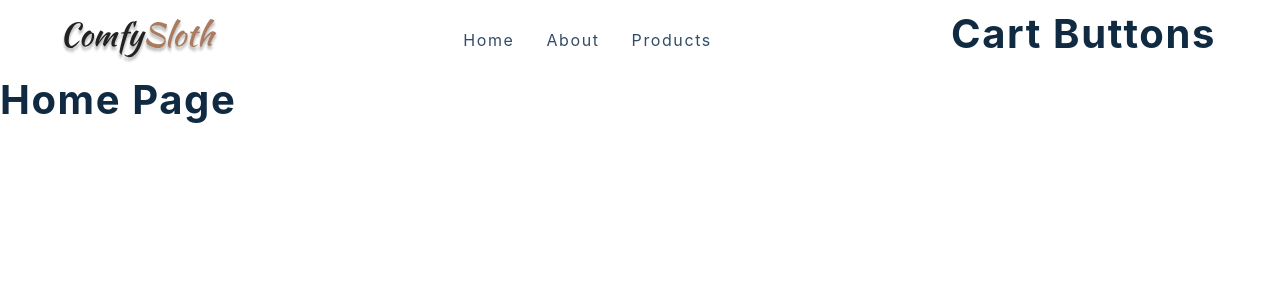
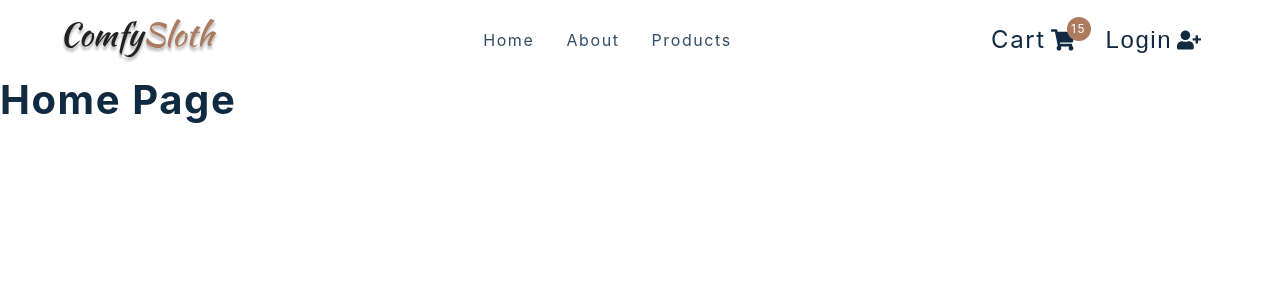
Before and after one commit to matheusmassari/react-e-commerce-project, a React (Create React App) app: page / in a window 1280 px wide. Shown: the top 300 px of the page. Built offline with nearby package versions, Linux system fonts and the light colour scheme.

Commit message:
cartbuttons configurados (sem funcionalidades ainda)

```diff
--- a/src/components/CartButtons.js
+++ b/src/components/CartButtons.js
@@ -1,11 +1,78 @@
-import React from 'react'
+import React from "react";
+import styled from "styled-components";
+import { Link } from "react-router-dom";
+
+import { FaShoppingCart, FaUserMinus, FaUserPlus } from "react-icons/fa";
 
 const CartButtons = () => {
-    return (
-        <div>
-            <h2>Cart buttons</h2>
-        </div>
-    )
-}
+  return (
+    <Wrapper className="cart-btn-wrapper">
+      <Link to="/cart" className="cart-btn">
+        Cart
+        <span className="cart-container">
+          <FaShoppingCart />
+          <span>
+            <span className="cart-value">15</span>
+          </span>
+        </span>
+      </Link>
+      <button type="button" className="auth-btn">
+          Login <FaUserPlus />
+      </button>
+    </Wrapper>
+  );
+};
 
-export default CartButtons
+const Wrapper = styled.div`
+  display: grid;
+  grid-template-columns: 1fr 1fr;
+  align-items: center;
+  width: 225px;
+  .cart-btn {
+    color: var(--clr-grey-1);
+    font-size: 1.5rem;
+    letter-spacing: var(--spacing);
+    color: var(--clr-grey-1);
+    display: flex;
+    align-items: center;
+  }
+  .cart-container {
+    display: flex;
+    align-items: center;
+    position: relative;
+    svg {
+      height: 1.6rem;
+      margin-left: 5px;
+    }
+  }
+  .cart-value {
+    position: absolute;
+    top: -10px;
+    right: -16px;
+    background: var(--clr-primary-5);
+    width: 16px;
+    height: 16px;
+    display: flex;
+    align-items: center;
+    justify-content: center;
+    border-radius: 50%;
+    font-size: 0.75rem;
+    color: var(--clr-white);
+    padding: 12px;
+  }
+  .auth-btn {
+    display: flex;
+    align-items: center;
+    background: transparent;
+    border-color: transparent;
+    font-size: 1.5rem;
+    cursor: pointer;
+    color: var(--clr-grey-1);
+    letter-spacing: var(--spacing);
+    svg {
+      margin-left: 5px;
+    }
+  }
+`;
+
+export default CartButtons;
--- a/src/components/Sidebar.js
+++ b/src/components/Sidebar.js
@@ -1,5 +1,5 @@
 import React from 'react'
-import logo from '../assets/logo.svg'
+
 
 const Sidebar = () => {
     return (
```
